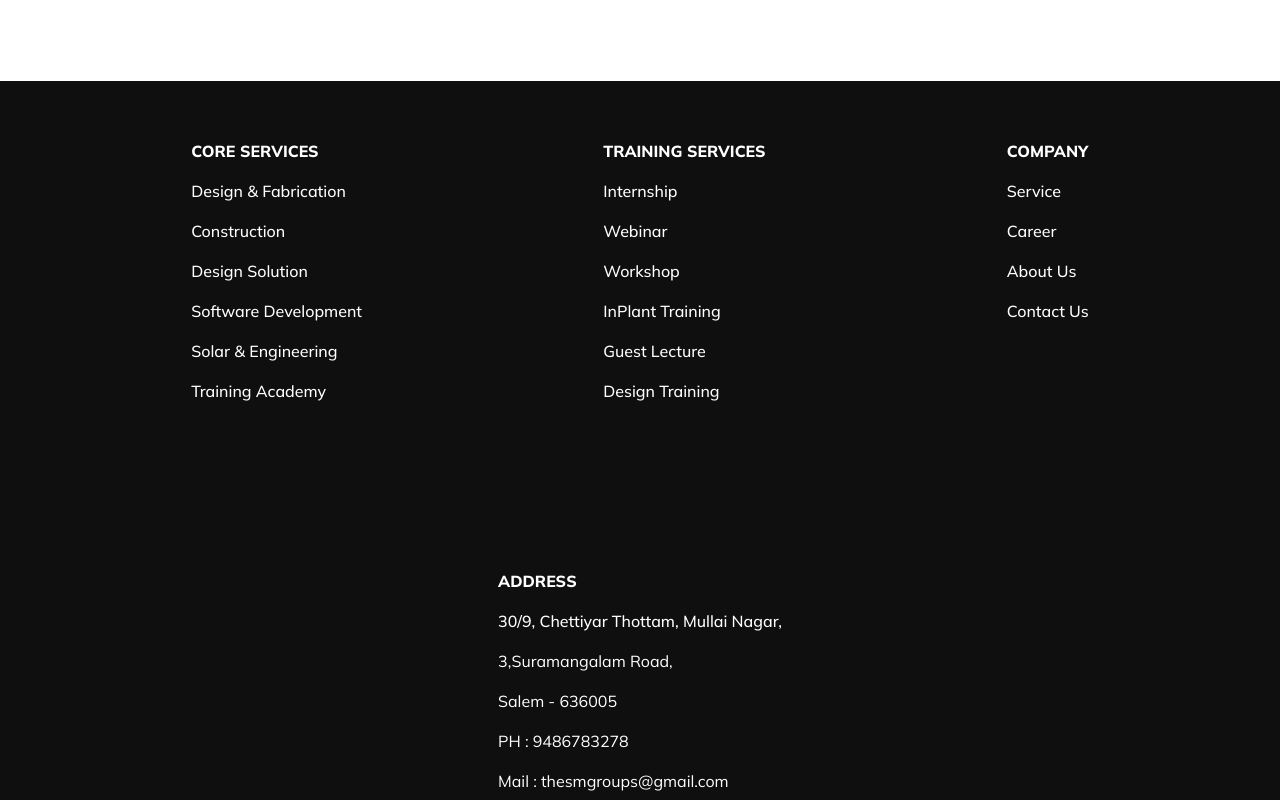
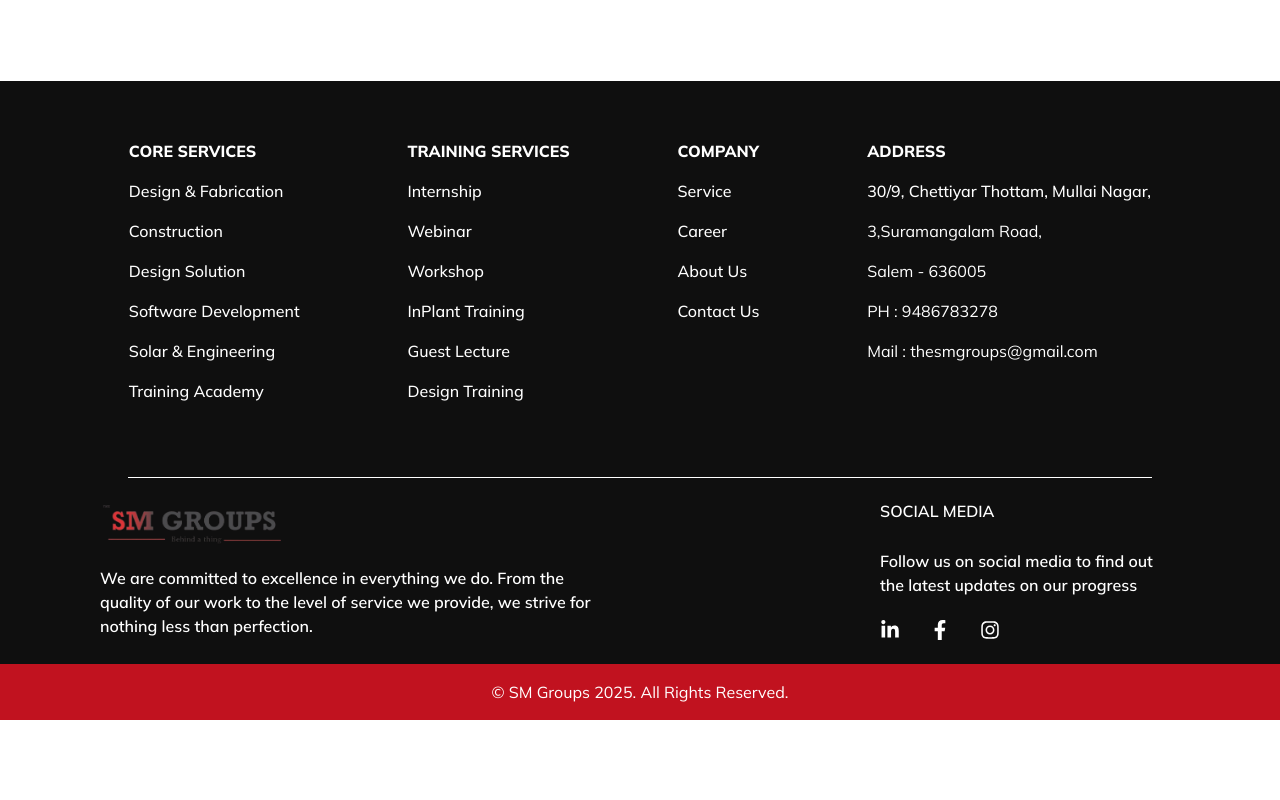
Before and after one commit to SMGroups/Smgroups, a React (Create React App) app in the folder client/: page / in a window 1280 px wide. Shown: the part 6260-7060 px from the top of the page. After the commit the page ends 6980 px from the top, so only its background shows below. Built offline with nearby package versions, Linux system fonts and the light colour scheme.

Commit message:
Initial commit

```diff
--- a/client/src/Components/Footer/footer.css
+++ b/client/src/Components/Footer/footer.css
@@ -27,9 +27,9 @@
 .footer-container {
     padding: 10px 100px;
     display: flex;
-    justify-content: space-evenly;
+    justify-content: space-around;
     flex-wrap: wrap;
-    gap: 150px;
+    gap: 50px;
 }
 
 .stripe {
--- a/client/src/Components/Header/MechHero.jsx
+++ b/client/src/Components/Header/MechHero.jsx
@@ -7,7 +7,7 @@
                   "Empowering industries with cutting-edge mechanical solutions tailored to elevate performance and efficiency."
               </p>
               <div className="button-group-hero">
-                  <a href="#contact"><button className='button-one'>Explore Services</button></a>
+                  <a href="#mech"><button className='button-one'>Explore Services</button></a>
               </div>
         </div>
       </header>
--- a/client/src/Components/ServicePage/MechanicalService.jsx
+++ b/client/src/Components/ServicePage/MechanicalService.jsx
@@ -19,7 +19,7 @@
     </section>
     <div className="row mechanical">
 
-        <div className="col col-12 col-md-12 col-lg-6 mechanical-left">
+        <div className="col col-12 col-md-12 col-lg-6 mechanical-left" id='mech'>
             <div className='mechanical-left-inner'>
                 <p className="s-title">CAD Design & 3D Modeling</p>
                 <p className="s-Content"><FaCheck className='list-icon'/><span>Software Mastery: </span>Proficient in industry-leading tools like AutoCAD, SolidWorks, Revit, Creo, and CATIA, ensuring every design meets the highest standards.</p>
--- a/client/src/Components/ServicePage/Services.css
+++ b/client/src/Components/ServicePage/Services.css
@@ -25,7 +25,7 @@
     padding: 10px 20px 10px 20px;
     background-color: white;
     border-radius: 10px;
-    min-width: 250px;
+    width: 220px;
     text-align: center;
     display: flex;
     justify-content: center;
```
